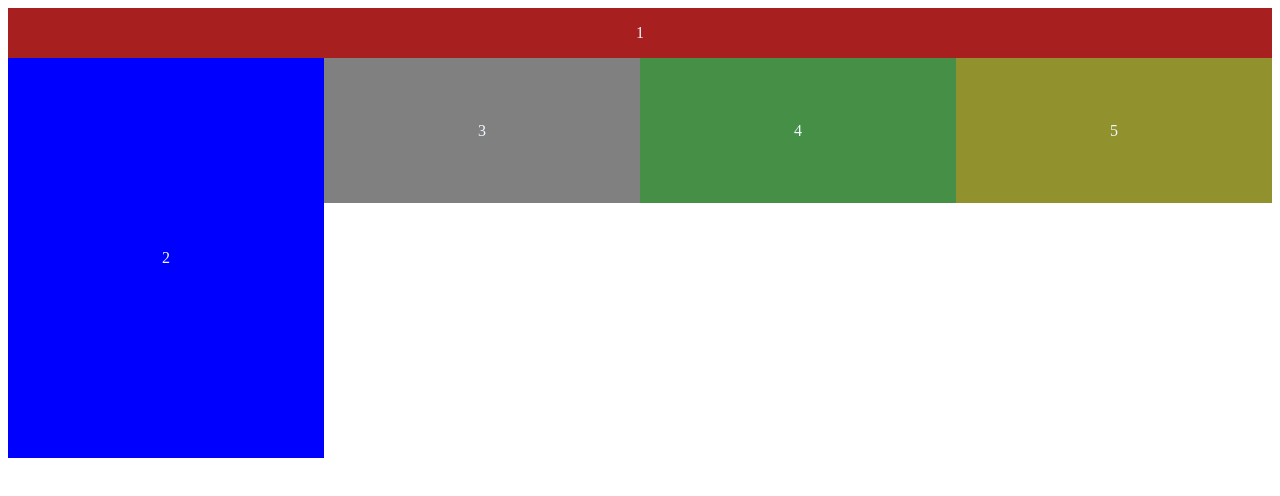
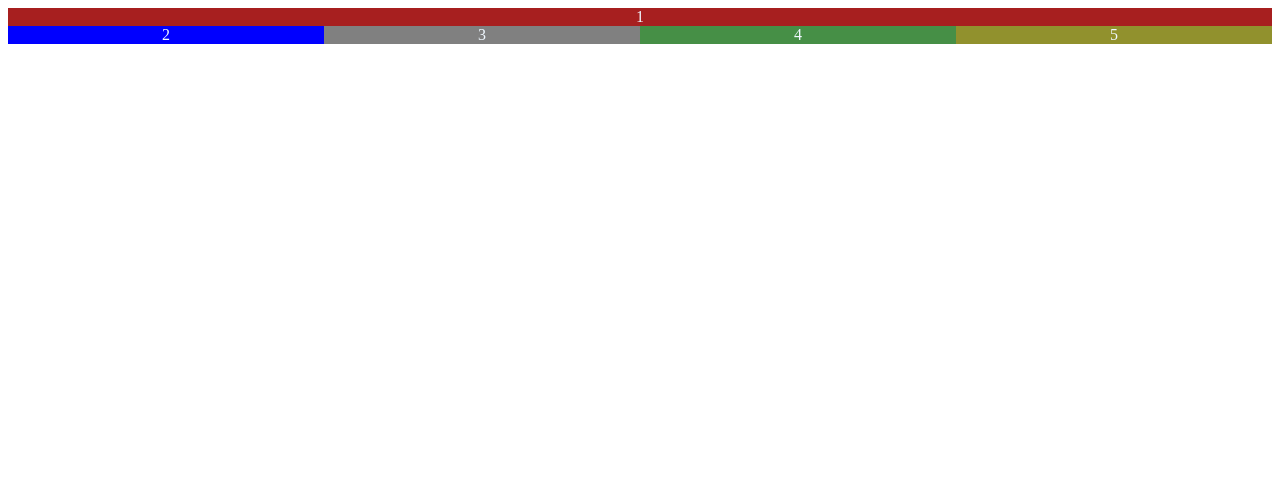
Before and after one commit to MoKop1993/izazov-3, a plain HTML site: page index.html in a window 1280 px wide. Drawn offline with Linux system fonts and the light colour scheme.

Commit message:
update style.css

```diff
--- a/style.css
+++ b/style.css
@@ -2,7 +2,7 @@
   display: grid;
   grid-template-rows: 40%;
   grid-row-start: 1;
-  height: 50px;
+  height: 50%;
   margin-bottom: 0%;
 }
 .area1 {
@@ -18,7 +18,7 @@
 .izazov2 {
   display: grid;
   grid-template-columns: repeat(4, 1fr);
-  height: 400px;
+  height: 400%;
 }
 
 .area2 {
```
